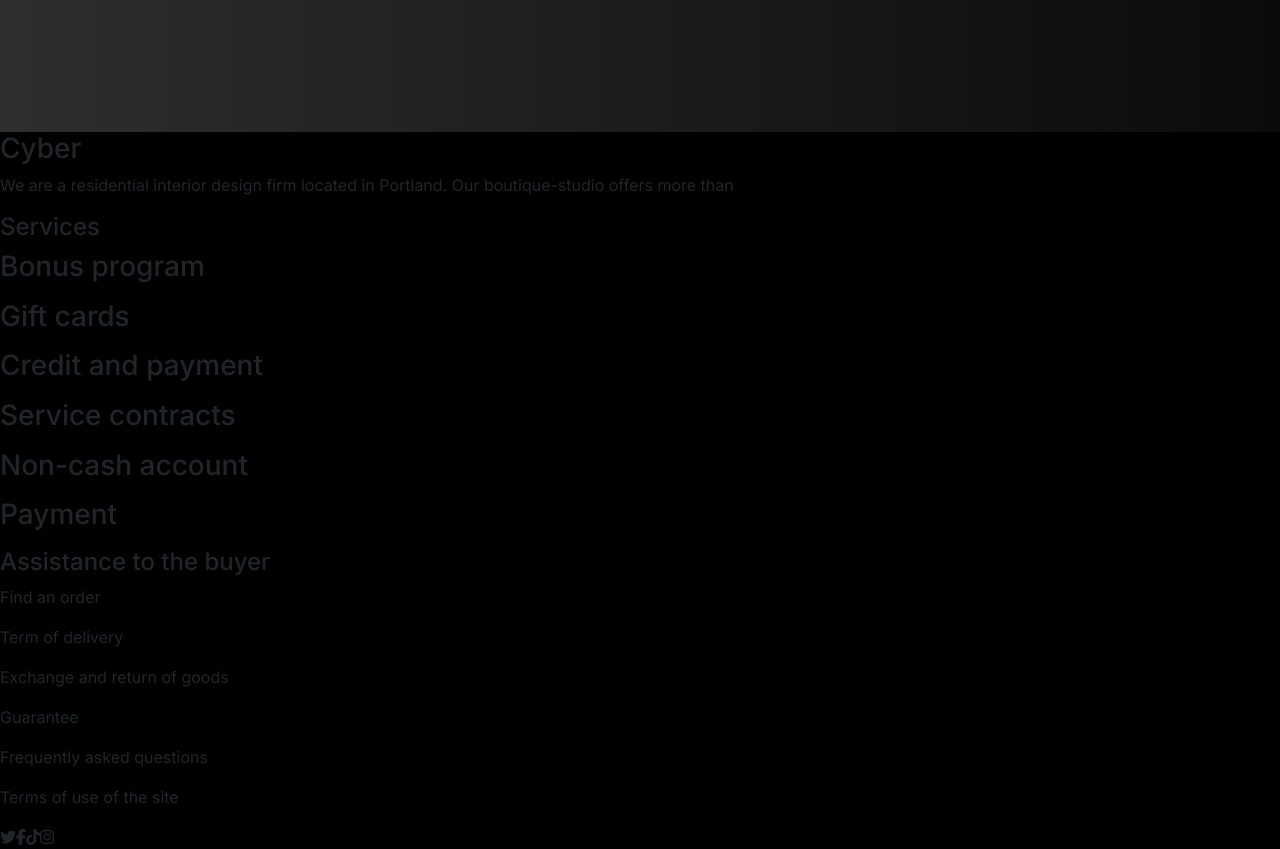
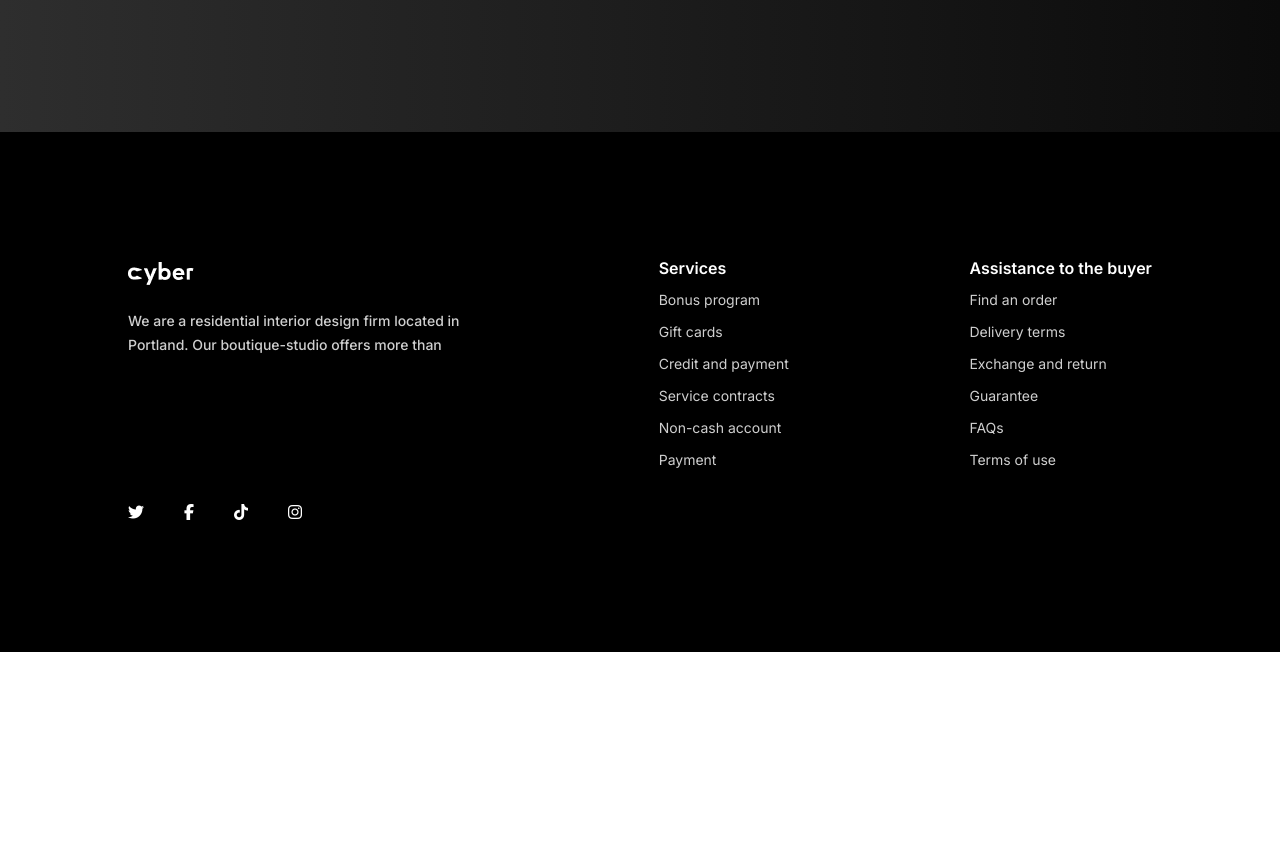
Before and after one commit to Mariii209/cyber-store, a React (Create React App) app: page / in a window 1280 px wide. Shown: the part 5800-6649 px from the top of the page. After the commit the page ends 6452 px from the top, so only its background shows below. Built offline with nearby package versions, Linux system fonts and the light colour scheme.

Commit message:
Add footer component with content, styling, and logo asset
- src/Footer.js: structured footer sections: about, services list, social links
- src/Footer.css: flex layout, typography, spacing, and color rules
- src/LogoCyber.png: footer brand logo added to component

```diff
--- a/src/Footer.css
+++ b/src/Footer.css
@@ -1,3 +1,57 @@
 .Footer {
   background: black;
+  padding: 10%;
 }
+
+.Footer .FooterContent {
+  display: flex;
+  justify-content: space-between;
+}
+
+.Footer .FooterAbout {
+  max-width: 350px;
+  width: 100%;
+}
+
+.Footer .FooterAbout p {
+  color: #cfcfcf;
+  font-size: 14px;
+  font-style: normal;
+  font-weight: 500;
+  line-height: 170.5%;
+  margin-top: 24px;
+}
+
+.Footer h4 {
+  color: white;
+  font-size: 16px;
+  font-style: normal;
+  font-weight: 600;
+  line-height: 16px;
+}
+
+.Footer ul {
+  list-style: none;
+  padding-left: 0;
+  margin: 0;
+}
+
+.Footer li {
+  color: #cfcfcf;
+  font-size: 14px;
+  font-style: normal;
+  font-weight: 400;
+  line-height: 32px;
+}
+
+.Footer .FooterSocial {
+  margin-top: 24px;
+}
+
+.Footer .FooterSocial a {
+  color: white;
+}
+
+.Footer .FooterSocial a:not(:last-child) {
+  margin-right: 40px;
+}
--- a/src/Footer.js
+++ b/src/Footer.js
@@ -1,43 +1,56 @@
 import React from "react";
 import "./Footer.css";
+import LogoCyber from "./LogoCyber.png";
 
 export default function Footer() {
   return (
     <div className="Footer">
-      <div>
-        <div>
-          <h3>Cyber</h3>
+      <div className="FooterContent">
+        <section className="FooterAbout">
+          <img src={LogoCyber} alt="" />
           <p>
             We are a residential interior design firm located in Portland. Our
             boutique-studio offers more than
           </p>
-        </div>
-        <div>
-          <h3>
-            <h4>Services</h4>
-            <p>Bonus program</p>
-            <p>Gift cards</p>
-            <p>Credit and payment</p>
-            <p>Service contracts</p>
-            <p>Non-cash account</p>
-            <p>Payment</p>
-          </h3>
-        </div>
-        <div>
+        </section>
+
+        <section className="FooterServices">
+          <h4>Services</h4>
+          <ul>
+            <li>Bonus program</li>
+            <li>Gift cards</li>
+            <li>Credit and payment</li>
+            <li>Service contracts</li>
+            <li>Non-cash account</li>
+            <li>Payment</li>
+          </ul>
+        </section>
+
+        <section>
           <h4>Assistance to the buyer</h4>
-          <p>Find an order</p>
-          <p>Term of delivery</p>
-          <p>Exchange and return of goods</p>
-          <p>Guarantee</p>
-          <p>Frequently asked questions</p>
-          <p>Terms of use of the site</p>
-        </div>
+          <ul>
+            <li>Find an order</li>
+            <li>Delivery terms</li>
+            <li>Exchange and return</li>
+            <li>Guarantee</li>
+            <li>FAQs</li>
+            <li>Terms of use</li>
+          </ul>
+        </section>
       </div>
-      <div>
-        <i class="fa-brands fa-twitter"></i>
-        <i class="fa-brands fa-facebook-f"></i>
-        <i class="fa-brands fa-tiktok"></i>
-        <i class="fa-brands fa-instagram"></i>
+      <div className="FooterSocial">
+        <a href="/" aria-label="Twitter">
+          <i class="fa-brands fa-twitter"></i>
+        </a>
+        <a href="/" aria-label="Facebook">
+          <i class="fa-brands fa-facebook-f"></i>
+        </a>
+        <a href="/" aria-label="TikTok">
+          <i class="fa-brands fa-tiktok"></i>
+        </a>
+        <a href="/" aria-label="Instagram">
+          <i class="fa-brands fa-instagram"></i>
+        </a>
       </div>
     </div>
   );
```
Also changed, not shown: src/LogoCyber.png (added).
